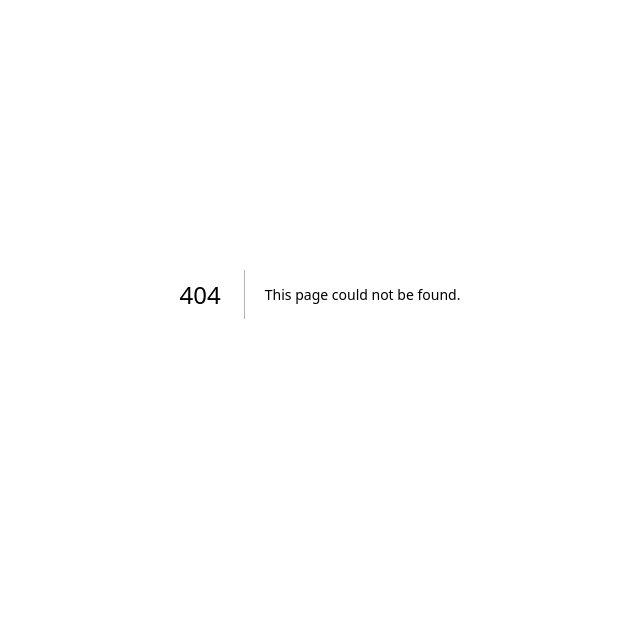
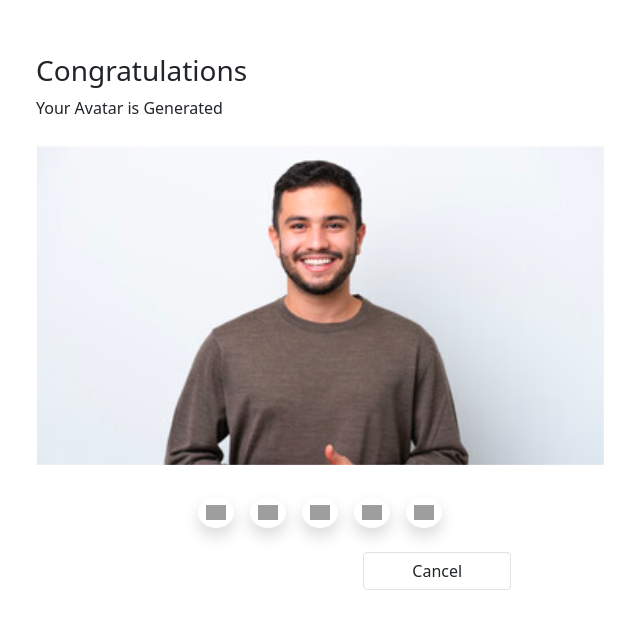
Before and after one commit to rohit1321/TextTovideo, a Next.js app: page /Desktop-10 in a window 1280 px wide. Before the commit this address had no page. Shown: the part 106-734 px from the top of the page, without its empty margins (320-960 px from the left). Built offline with nearby package versions, Linux system fonts and the light colour scheme; grey boxes are pictures that could not be loaded.

Commit message:
desktop-10 complete

```diff
--- a/jsconfig.json
+++ b/jsconfig.json
@@ -1,5 +1,6 @@
 {
   "compilerOptions": {
+    "jsx": "react",
     "paths": {
       "@/*": ["./src/*"]
     }
--- a/package.json
+++ b/package.json
@@ -9,6 +9,7 @@
     "lint": "next lint"
   },
   "dependencies": {
+    "bootstrap": "^5.0.1",
     "next": "15.1.5",
     "react": "^19.0.0",
     "react-bootstrap": "^2.10.7",
@@ -16,6 +17,7 @@
   },
   "devDependencies": {
     "@eslint/eslintrc": "^3",
+    "@types/node": "22.10.7",
     "eslint": "^9",
     "eslint-config-next": "15.1.5",
     "postcss": "^8",
--- /dev/null
+++ b/src/app/Desktop-10/page.tsx
@@ -0,0 +1,110 @@
+"use client";
+import Image from "next/image";
+import React from "react";
+
+export default function Home() {
+    return (
+        <div className="main-content mt-5">
+      <div className="container pt-5 col-md-6 d-flex justify-content-center flex-column">
+        <div className="d-flex flex-column justify-content-center bg-light-1 rounded-3 my-5">
+          <h3 className="text-dark-1 px-4 pt-3">Congratulations</h3>
+          <p className="text-dark-1 px-4">Your Avatar is Generated</p>
+
+          <Image
+            src={"/Desktop-10/image 362.svg"}
+            alt="Generated Avatar"
+            width={200}
+            height={600}
+            className="col-12 px-4 py-2 rounded-3"
+          />
+
+          <div className="d-flex col-12 justify-content-center gap-4 text-white">
+            <div className="pt-4 w-100 col-12 col-md-8 d-flex justify-content-center">
+              <div
+                // onClick={() => handleShare("facebook")}
+                className="icon-container rounded-circle shadow bg-white p-2 me-3 cursor-pointer"
+              >
+                <Image
+                  src="/assets/img/icons/facebook.png"
+                  width={20}
+                  height={20}
+                  alt="Facebook"
+                  className="icon"
+                />
+              </div>
+              <div
+                // onClick={() => handleShare("twitter")}
+                className="icon-container rounded-circle shadow bg-white p-2 me-3 cursor-pointer"
+              >
+                <Image
+                  src="/assets/img/icons/twitter-icon.svg"
+                  width={20}
+                  height={20}
+                  alt="Twitter"
+                  className="icon"
+                />
+              </div>
+              <div
+                // onClick={() => handleShare("instagram")}
+                className="icon-container rounded-circle shadow bg-white p-2 me-3 cursor-pointer"
+              >
+                <Image
+                  src="/assets/img/icons/insta-icon.svg"
+                  width={20}
+                  height={20}
+                  alt="Instagram"
+                  className="icon"
+                />
+              </div>
+              <div
+                // onClick={() => handleShare("linkedin")}
+                className="icon-container rounded-circle shadow bg-white p-2 me-3 cursor-pointer"
+              >
+                <Image
+                  src="/assets/img/icons/linkedln.svg"
+                  width={20}
+                  height={20}
+                  alt="LinkedIn"
+                  className="icon"
+                />
+              </div>
+              <div
+                // onClick={() => handleShare("whatsapp")}
+                className="icon-container rounded-circle shadow bg-white p-2 cursor-pointer"
+              >
+                <Image
+                  src="/assets/icons/whatsapp-icon.svg"
+                  width={20}
+                  height={20}
+                  alt="YouTube"
+                  className="icon"
+                />
+              </div>
+            </div>
+          </div>
+
+          <div className="d-flex justify-content-end m-4">
+            <button
+              type="button"
+              className="btn bg-transparent border text-dark-1 me-2 px-5"
+            //   onClick={() => {
+            //     router.push("/avatar-creation");
+            //   }}
+            >
+              Cancel
+            </button>
+            <button
+              type="submit"
+              className="btn border-0 gradient-btn text-white"
+            //   onClick={() => {
+            //     router.push("/dashboard");
+            //   }}
+            >
+              Confirm
+            </button>
+          </div>
+        </div>
+      </div>
+    </div>
+    );
+  }
--- a/src/app/layout.js
+++ b/src/app/layout.js
@@ -1,5 +1,6 @@
 import { Geist, Geist_Mono } from "next/font/google";
 import "./globals.css";
+import "bootstrap/dist/css/bootstrap.min.css"
 
 const geistSans = Geist({
   variable: "--font-geist-sans",
```
Also changed, not shown: tsconfig.json (added, +35 -0 lines), public/Desktop-10/image 362.svg (added), 1 other file (tests, documents, lock files or other folders).
